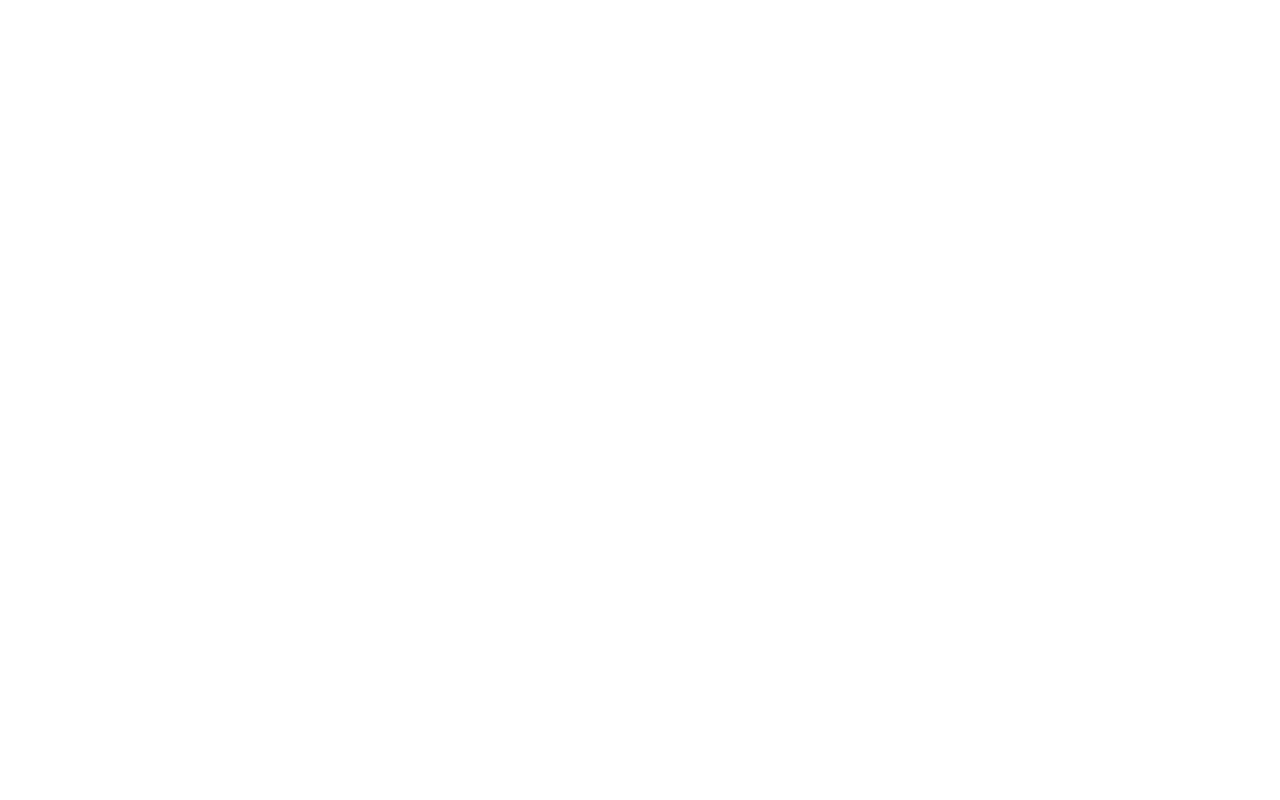
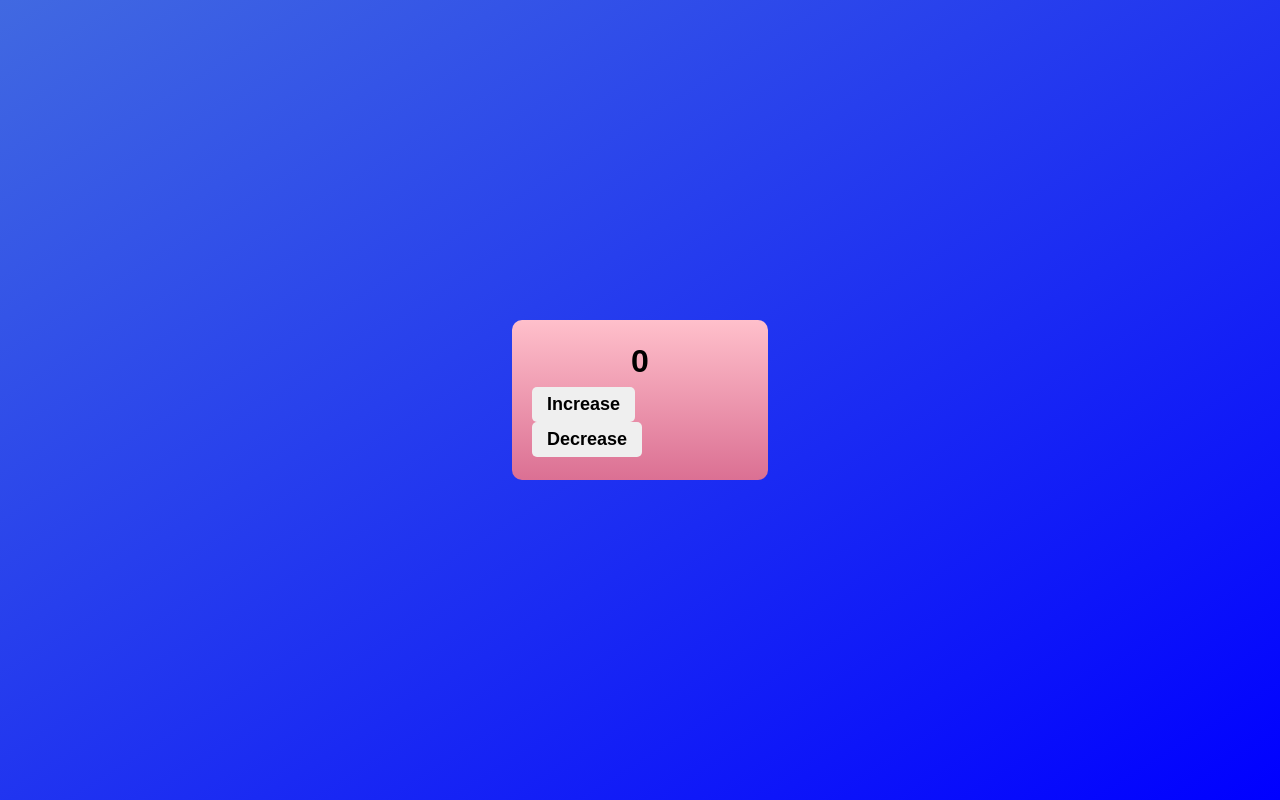
Before and after one commit to Farhan-Khan7/Master-JavaScript-, a plain HTML site: page Day 2 of JavaScript/index.html in a window 1280 px wide. Drawn offline with Linux system fonts and the light colour scheme.

Commit message:
to day I build counter

```diff
--- a/Day 2 of JavaScript/index.html
+++ b/Day 2 of JavaScript/index.html
@@ -4,10 +4,25 @@
     <meta charset="UTF-8">
     <meta name="viewport" content="width=device-width, initial-scale=1.0">
     <title>Document</title>
+    <link rel="stylesheet" href="style.css">
 
 </head>
 <body>
 
+    <div id="main">
+
+        <div id="container">
+            <h1>0</h1>
+            <div id="buttons">
+                <button id="increase" class="btn">Increase</button>
+            <button id="decrease" class="btn">Decrease</button>
+            </div>
+        </div>
+
+    </div>
+
+
+
     <script src="script.js"></script>
 </body>
 </html>
--- a/Day 2 of JavaScript/script.js
+++ b/Day 2 of JavaScript/script.js
@@ -1,8 +1,13 @@
+var count = document.querySelector('h1');
+var incrementbtn = document.querySelector('#increase');
+var decrementbtn = document.querySelector('#decrease');
+var countValue = 0;
 
-const teas = ["Green Tea", "Black Tea", "Oolong Tea", "White Tea", "Herbal Tea"];
-
-teas.push("chamomile")
-
-
-
-console.log(teas)
+incrementbtn.addEventListener("click" , function(){
+    countValue++
+    count.innerHTML = countValue;
+})
+decrementbtn.addEventListener("click" , function(){
+    countValue--
+    count.innerHTML = countValue;
+})
--- /dev/null
+++ b/Day 2 of JavaScript/style.css
@@ -0,0 +1,44 @@
+*{
+    margin: 0;
+    padding: 0;
+    box-sizing: border-box;
+}
+html, body{
+    height: 100%;
+    /* width: 100%; */
+}
+
+#main{
+    height: 100%;
+    width: 100%;
+    display: flex;
+    flex-direction: column;
+    background : linear-gradient(to right bottom, royalblue , blue);
+    justify-content: center;
+    align-items: center;
+}
+h1{
+    display: flex;
+}
+#container{
+    background-color: palevioletred;
+    background: linear-gradient(pink ,  palevioletred);
+    height: 20%;
+    width: 20%;
+    border-radius: 10px;
+    display: flex;
+    flex-direction: column;
+    align-items: center;
+    font-weight: bolder;
+    font-family: Arial, Helvetica, sans-serif;
+    justify-content: space-around;
+    padding: 20px;
+}
+.btn{
+    border: none;
+    border-radius: 5px;
+    font-family: Arial, Helvetica, sans-serif;
+    font-weight: bold;
+    padding: 7px 15px;
+    font-size: large;
+}
```
